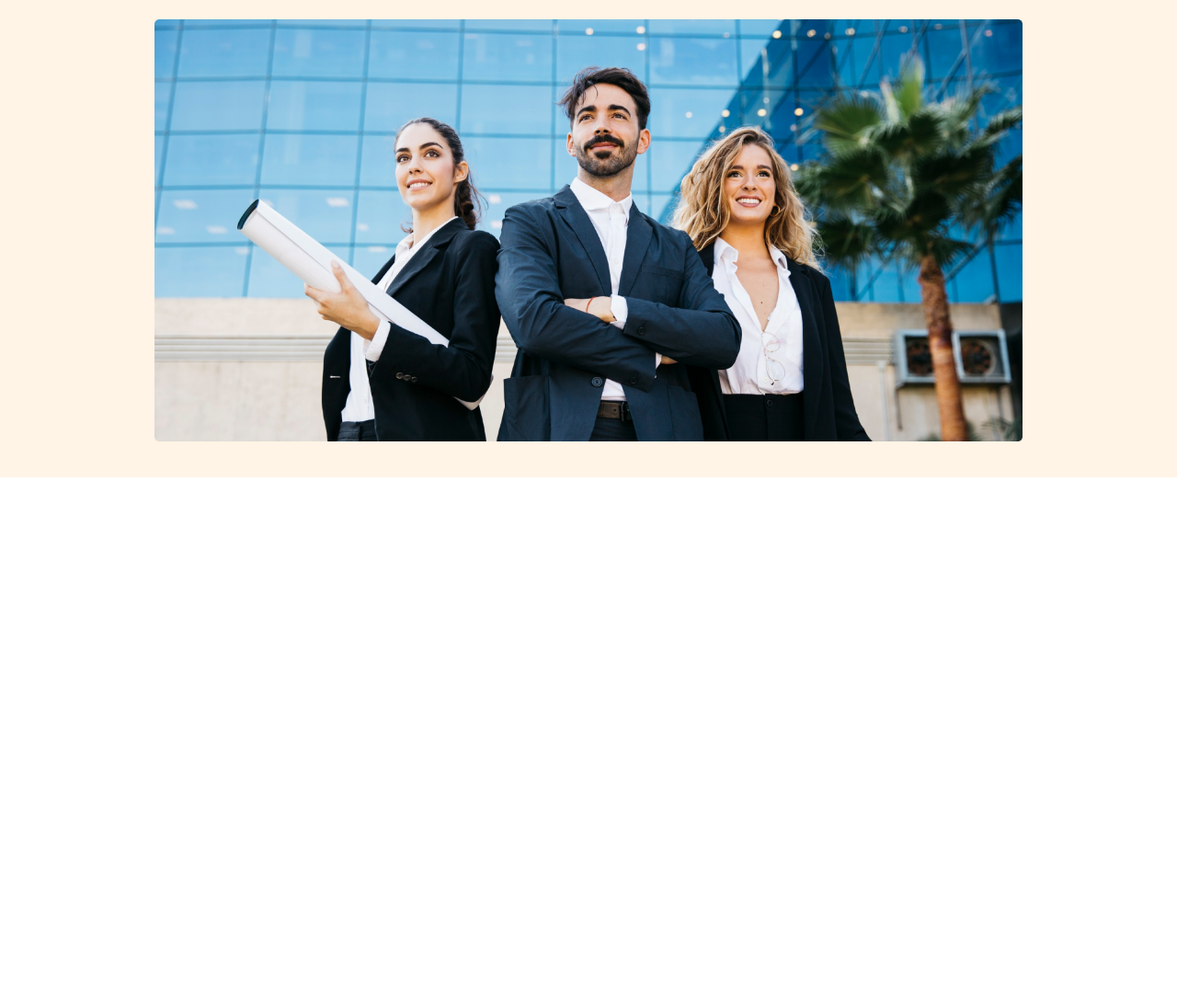
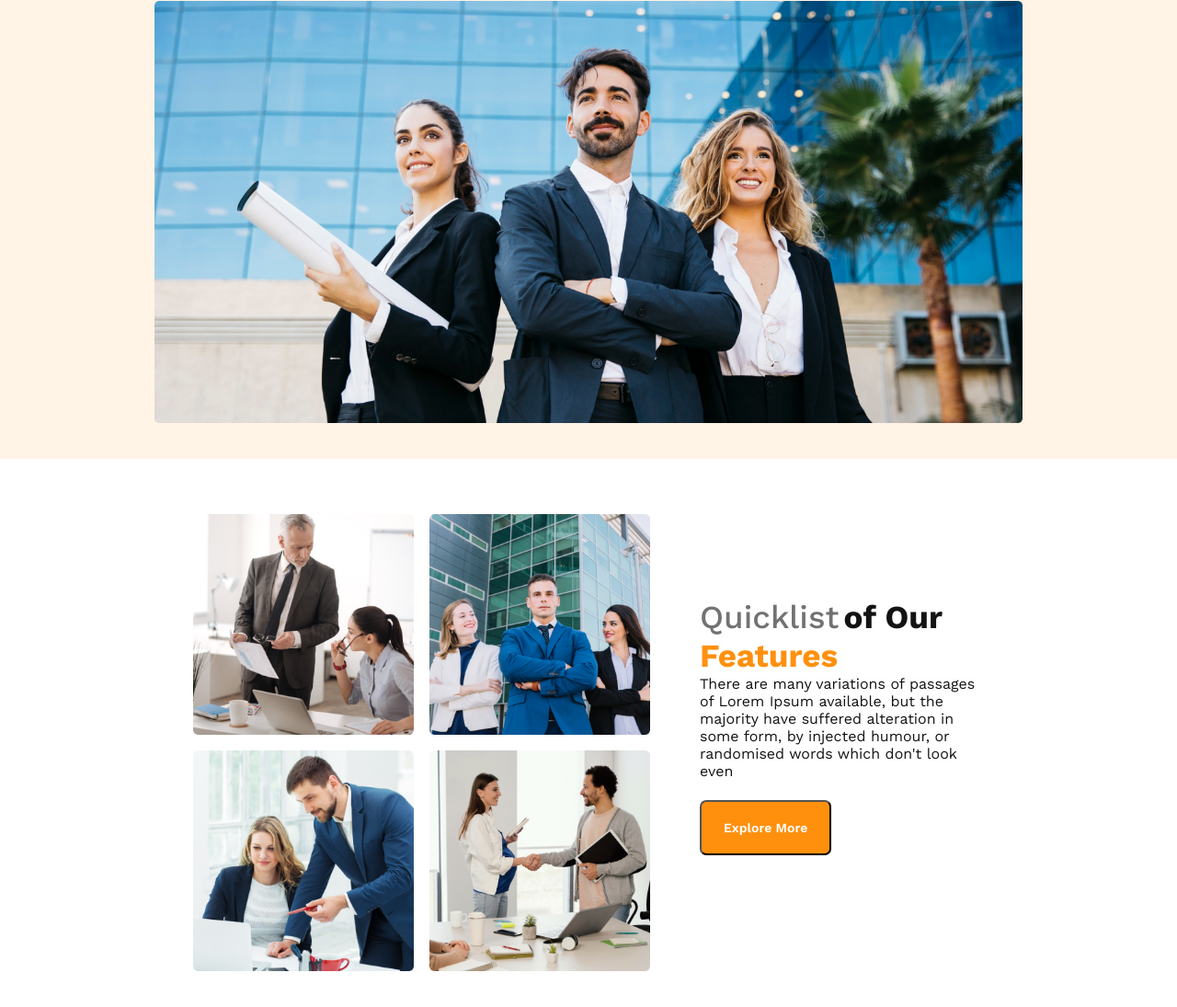
Before and after one commit to Mahedi-5g/g3-architech-responsive, a plain HTML site: page index.html in a window 1280 px wide. Shown: the part 413-1508 px from the top of the page at 92% size. Before the commit the page ends 932 px from the top, so only its background shows below. Drawn offline with nearby package versions, Linux system fonts and the light colour scheme.

Commit message:
complete-team-section

```diff
--- a/g3-style.css
+++ b/g3-style.css
@@ -4,6 +4,15 @@
     font-family: 'Work Sans', sans-serif;
     margin: 0;
     padding: 0;
+}
+
+*description {
+    color: #727272;
+    text-align: center;
+    font-size: 11px;
+    font-weight: 400;
+    line-height: 18px;
+    margin: 0 200px 22px;
 }
 
 .button-primary {
@@ -62,14 +71,7 @@ nav>h3 {
     margin-bottom: 10px;
 }
 
-.banner-description {
-    color: #727272;
-    text-align: center;
-    font-size: 11px;
-    font-weight: 400;
-    line-height: 18px;
-    margin: 0 200px 22px;
-}
+
 
 
 
@@ -78,31 +80,106 @@ nav>h3 {
     width: 100%;
 }
 
+
+
+/*main*/
+main {
+    padding: 60px 210px 90px;
+    color: #131313;
+
+}
+
+.teams-container {
+    display: flex;
+    align-items: center;
+}
+
+.teams-image-container {
+    display: grid;
+    grid-template-columns: repeat(2, 1fr);
+    gap: 17px;
+
+
+}
+
+.teams-image-container>img {
+    height: 240px;
+    width: 240px;
+}
+
+.teams-content {
+    padding-left: 54px;
+}
+
+.quick {
+    color: #727272;
+    font-size: 35px;
+    font-weight: 500;
+}
+
+.of-our {
+    color: #131313;
+    font-size: 35px;
+    font-weight: 700;
+}
+
+.features {
+    color: #FF900E;
+    font-size: 35px;
+    font-weight: 700;
+}
+
+
+
 @media only screen and (max-width: 576px) {
-    header{
+    header {
         padding: 20px;
     }
-    .banner-description {
+
+    .description {
         margin: 0;
     }
-    nav>ul{
+
+    nav>ul {
         flex-direction: row;
-        margin:0 ;
+        margin: 0;
         gap: 2px;
     }
 
+    .teams-container{
+        flex-direction: column;
+    }
+
+    .teams-image-container{
+        grid-template-columns: 1fr;
+    }
+    .teams-content {
+        padding-left: 30px;
+    }
+
+
 }
 
-@media only screen and (min-width :576px) and ( max-width:960px) {
-    header{
+@media only screen and (min-width :576px) and (max-width:960px) {
+    header {
         padding: 50px;
     }
-    .banner-description {
+
+    .description {
         margin: 0;
     }
-    nav>ul{
+
+    nav>ul {
         flex-direction: row;
-        margin:0 ;
+        margin: 0;
         gap: 2px;
     }
+    .teams-container{
+        flex-direction: column;
+    }
+
+    .teams-image-container{
+        grid-template-columns: 1fr;
+    }
+
 }
--- a/index.html
+++ b/index.html
@@ -9,6 +9,7 @@
 </head>
 
 <body>
+    <!--start header section-->
     <header>
         <nav>
             <h3>G3 Architects</h3>
@@ -23,7 +24,7 @@
             <h1 class="banner-title">Brand New <br>
                 Group of Architects
             </h1>
-            <div class="banner-description">
+            <div class="description">
                 <p>There are many variations of passages of Lorem Ipsum available, but the majority have suffered
                     alteration in some form, by injected humour, or randomised words which don't look even</p>
 
@@ -35,7 +36,29 @@
         </div>
 
     </header>
+    <!--end header section-->
+
+    <!--start main section-->
     <main>
+        <!--team section-->
+        <section class="teams-container">
+            <div class="teams-image-container">
+                <img src="images/team1.png" alt="">
+                <img src="images/team2.png" alt="">
+                <img src="images/team3.png" alt="">
+                <img src="images/team4.png" alt="">
+            </div>
+            <div class="teams-content">
+                <h3 class="teams-title"><span class="quick">Quicklist</span>
+                            <span class="of-our">of Our</span><span class="features"> Features</span>
+
+                </h3>
+                <p class="description">There are many variations of passages of Lorem Ipsum available, but the
+                    majority have suffered alteration in some form, by injected humour, or randomised words which don't
+                    look even</p>
+                <button class="button-primary">Explore More</button>
+            </div>
+        </section>
 
     </main>
     <footer>
```
